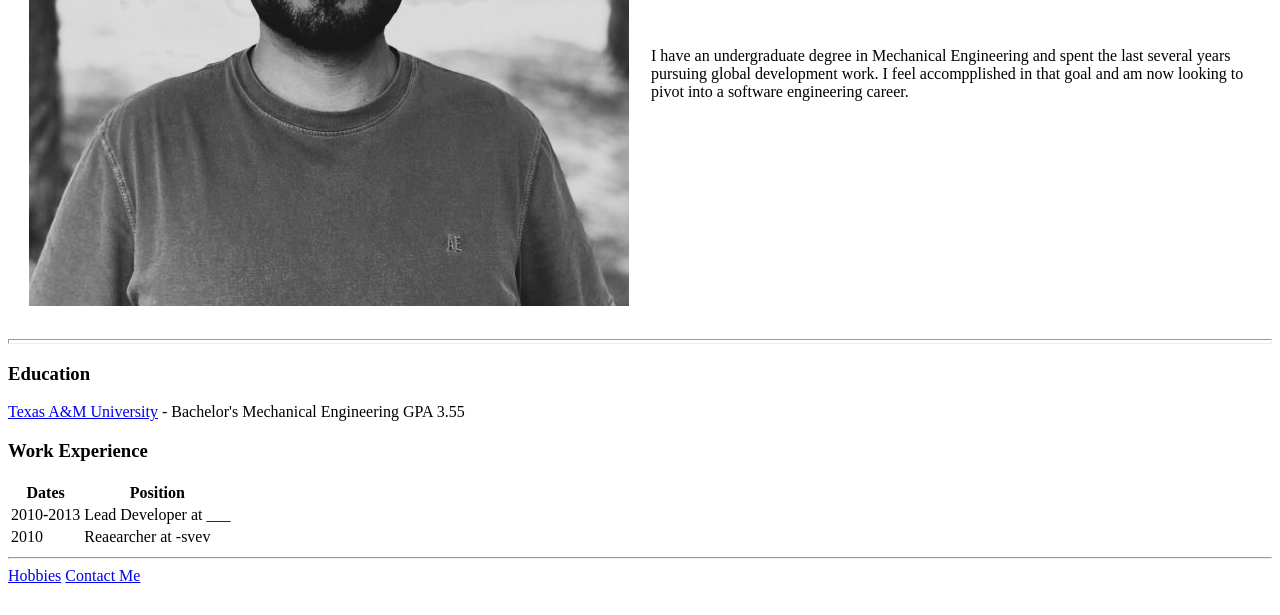
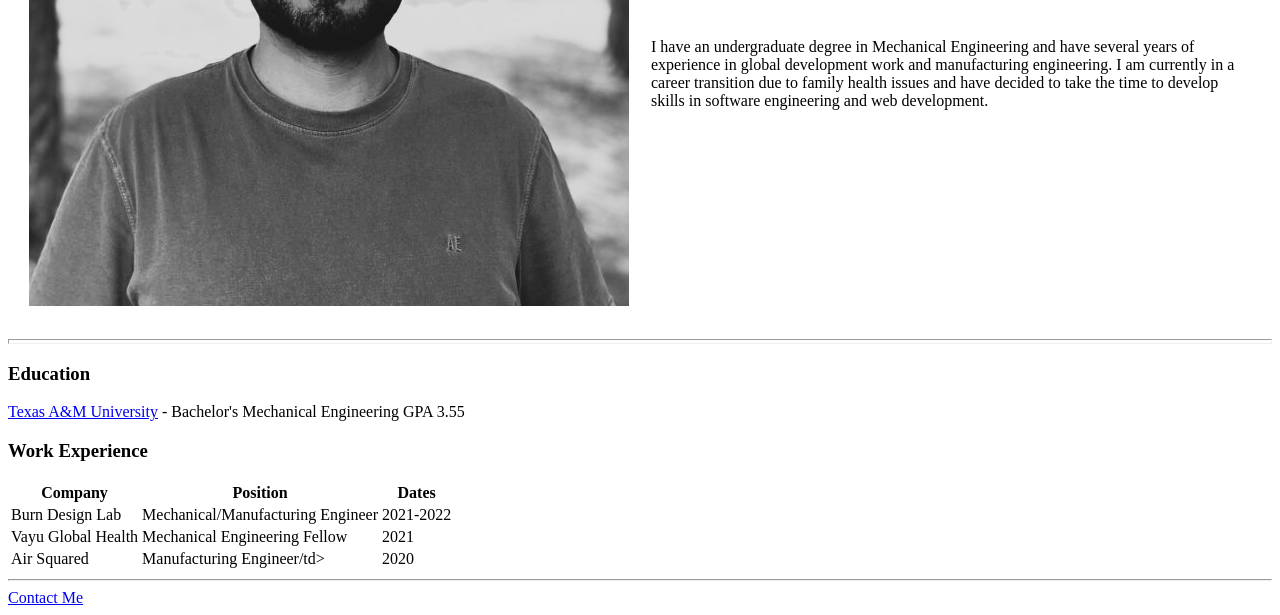
Before and after one commit to EmilioT12/cv, a plain HTML site: page index.html in a window 1280 px wide. Shown: the part 323-938 px from the top of the page. Before the commit the page ends 916 px from the top, so only its background shows below. Drawn offline with Linux system fonts and the light colour scheme.

Commit message:
Update index.html

```diff
--- a/index.html
+++ b/index.html
@@ -11,13 +11,11 @@
                 <p><em>Mechanical Engineer learning Software Engineering</em></p>
                 <br>
                 <p>
-                    I have an undergraduate degree in Mechanical Engineering and spent the last several years pursuing
-                    global development work. I feel accompplished in that goal and am now looking to pivot into a
-                    software engineering career.
+                    I have an undergraduate degree in Mechanical Engineering and have several years of experience in global development work and manufacturing
+                    engineering. I am currently in a career transition due to family health issues and have decided to take the time to develop skills in
+                    software engineering and web development.
                 </p> </td>
-
         </tr>
-
     </table>
 
     <hr size="5">
@@ -29,27 +27,32 @@
     <table>
         <thead>
             <tr>
-                <th>Dates</th>
+                <th>Company</th>
                 <th>Position</th>
+                <th>Dates<th>
             </tr>
         </thead>
         <tbody>
             <tr>
-                <td>2010-2013</td>
-                <td>Lead Developer at ___</td>
+                <td>Burn Design Lab</td>
+                <td>Mechanical/Manufacturing Engineer</td>
+                <td>2021-2022<td>
             </tr>
             <tr>
-                <td>2010</td>
-                <td>Reaearcher at -svev</td>
+                <td>Vayu Global Health</td>
+                <td>Mechanical Engineering Fellow</td>
+                <td>2021<td>
+            </tr>
+            <tr>
+                <td>Air Squared</td>
+                <td>Manufacturing Engineer/td>
+                <td>2020<td>
             </tr>
         </tbody>
 
-
     </table>
     <hr>
-    <a href="hobbies.html">Hobbies</a>
     <a href="contact_info.html">Contact Me</a>
-
 
 </body>
 </html>
```
